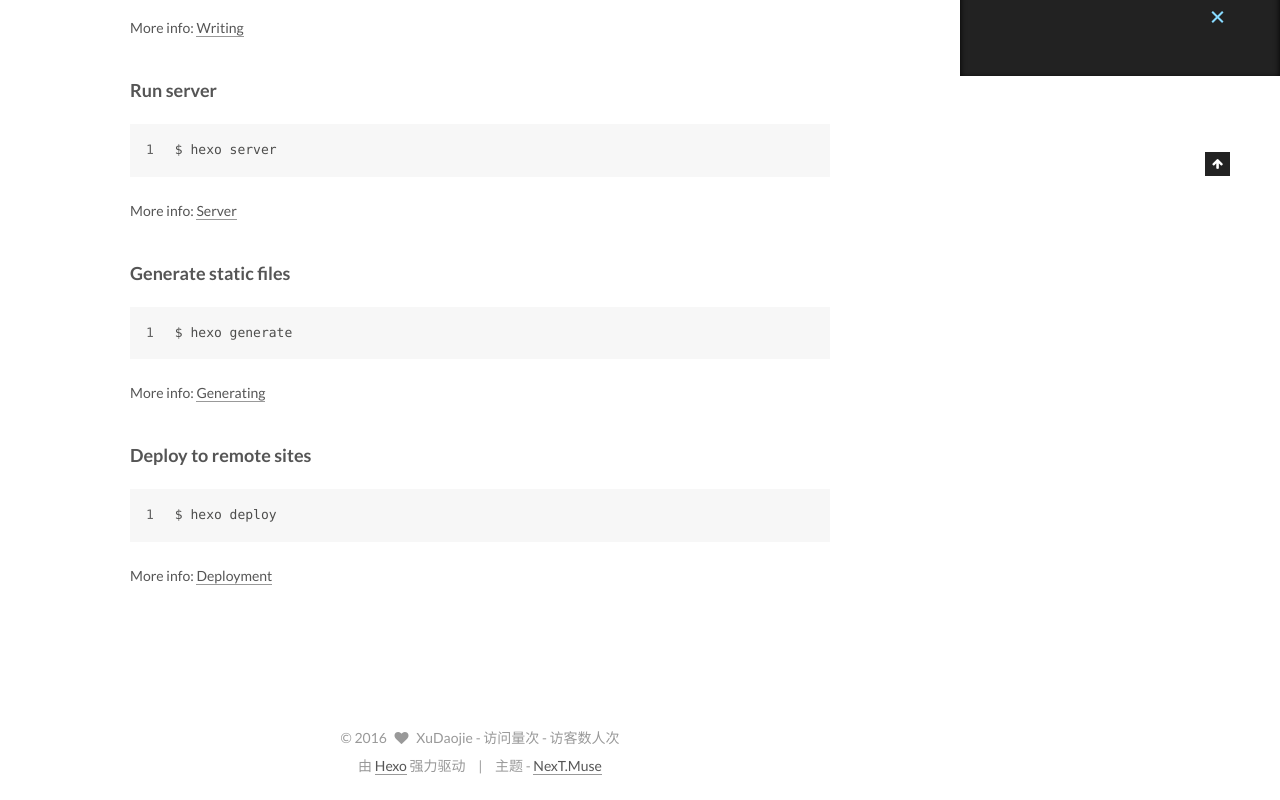
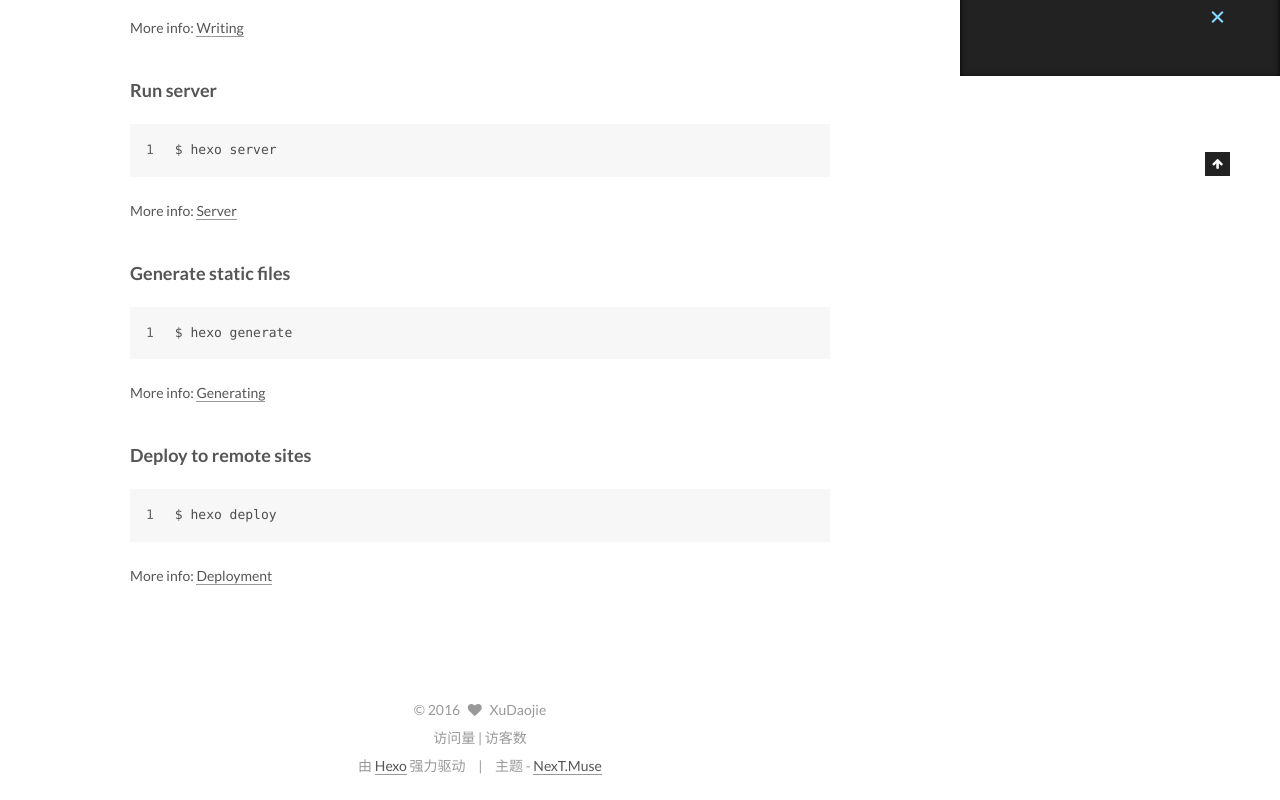
Before and after one commit to XuDaojie/xudaojie.github.io, a plain HTML site: page 2016/03/06/hello-world/index.html in a window 1280 px wide. Shown: the part 724-1524 px from the top of the page. Drawn offline with Linux system fonts and the light colour scheme; some packages are replaced by stand-ins of ours; a script that the page names is missing.

Commit message:
Site updated: 2016-10-23 00:58:00

```diff
--- a/2016/03/06/hello-world/index.html
+++ b/2016/03/06/hello-world/index.html
@@ -415,11 +415,12 @@ Quick">
   <span class="author" itemprop="copyrightHolder">XuDaojie</span>
 
   <!-- 访问量统计 start -->
+  <br>
   <span id="busuanzi_container_site_pv">
-      - 访问量<span id="busuanzi_value_site_pv"></span>次
+      访问量<span id="busuanzi_value_site_pv"></span>
   </span>
   <span id="busuanzi_container_site_uv">
-      - 访客数<span id="busuanzi_value_site_uv"></span>人次
+        |  访客数<span id="busuanzi_value_site_uv"></span>
   </span>
   <!-- 访问量统计 end -->
 </div>
--- a/css/main.css
+++ b/css/main.css
@@ -1544,7 +1544,7 @@ pre .javascript .function {
   width: 4px;
   height: 4px;
   border-radius: 50%;
-  background: #da05bf;
+  background: #ff4be0;
 }
 .sidebar-nav {
   margin: 0 0 20px;
```
Also changed, not shown: archives/2016/03/index.html (+3 -2 lines), archives/2016/index.html (+3 -2 lines), archives/index.html (+3 -2 lines), index.html (+3 -2 lines).
